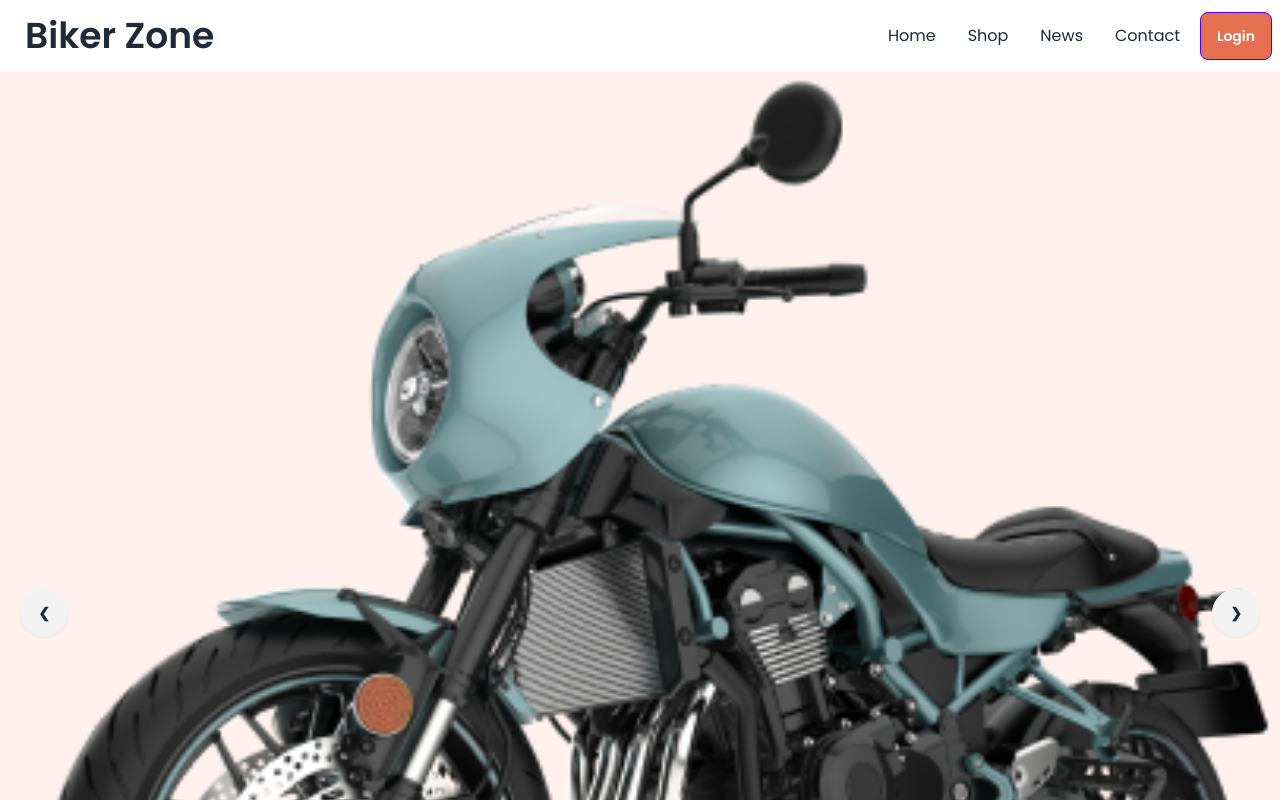
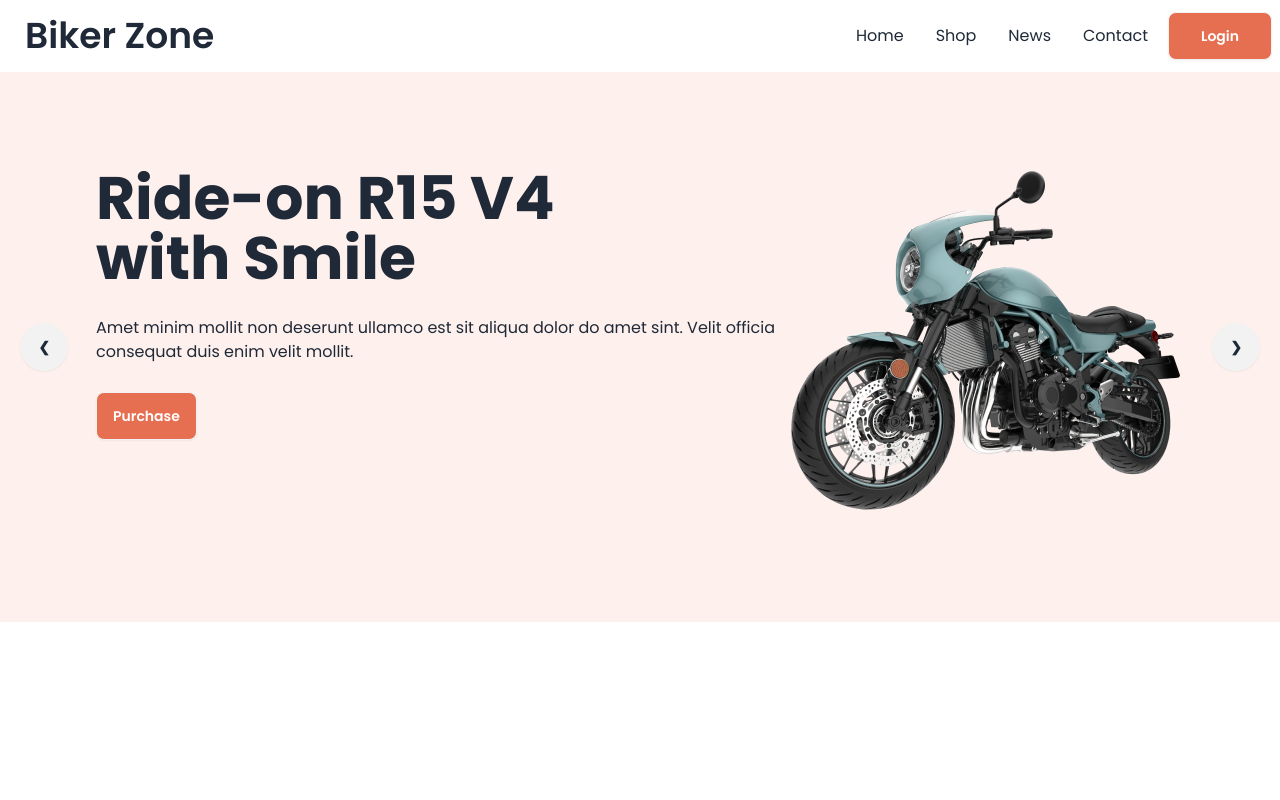
Before and after one commit to shahrukkabir/biker-zone-with-daisyui, a plain HTML site: page index.html in a window 1280 px wide. Shown: the top 800 px of the page. Drawn offline with nearby package versions, Linux system fonts and the light colour scheme.

Commit message:
slide 1 complete

```diff
--- a/index.html
+++ b/index.html
@@ -1,5 +1,5 @@
 <!DOCTYPE html>
-<html lang="en">
+<html lang="en" data-theme="light">
 <head>
     <meta charset="UTF-8">
     <meta name="viewport" content="width=device-width, initial-scale=1.0">
@@ -7,7 +7,7 @@
 <!-- tailwind and daisy ui cdn -->
 <link href="https://cdn.jsdelivr.net/npm/daisyui@4.6.0/dist/full.min.css" rel="stylesheet" type="text/css" />
 <script src="https://cdn.tailwindcss.com"></script>
-<!-- Google font popping -->
+<!-- Google font poppins -->
 <link rel="preconnect" href="https://fonts.googleapis.com">
 <link rel="preconnect" href="https://fonts.gstatic.com" crossorigin>
 <link href="https://fonts.googleapis.com/css2?family=Poppins:wght@200;300;400;500;600;700;800;900&display=swap" rel="stylesheet">
@@ -26,14 +26,15 @@
       }
     }
   </script>
+
 <!-- custom styles -->
 <style>
-    .font-poppings{
+    .font-poppins{
         font-family: 'Poppins', sans-serif;
     }
 </style>
 </head>
-<body class="font-poppings">
+<body class="font-poppins">
     <header class="md:container md:mx-auto">
         <nav>
             <div class="navbar bg-base-100">
@@ -60,16 +61,30 @@
                   </ul>
                 </div>
                 <div class="">
-                  <a class="btn btn-primary bg-bike-primary text-white">Login</a>
+                  <a class="btn px-8 bg-bike-primary text-white">Login</a>
                 </div>
               </div>
         </nav>
     </header>
+
     <!-- slider or carousel -->
-    <div class="carousel w-full bg-bike-primary-bg">
+    <div class="carousel w-full lg:h-[550px] bg-bike-primary-bg">
         <!-- slide-1 -->
-        <div id="slide1" class="carousel-item relative w-full">
-          <img src="images/slider/bike1.png" class="w-full" />
+        <div id="slide1" class="carousel-item relative w-full ">
+          <div class="flex flex-col lg:flex-row p-4 lg:p-24 ">
+            <div class="space-y-7 flex-1">
+                <h2 class="text-6xl font-bold">
+                  Ride-on R15 V4 <br>
+                  with Smile
+                </h2 flex-1>
+                <p >Amet minim mollit non deserunt ullamco
+                  est sit aliqua dolor do amet sint. Velit officia consequat duis enim velit mollit. </p>
+                <button class="btn bg-bike-primary text-white">Purchase</button>
+            </div>
+            <div>
+              <img src="images/slider/bike1.png" class="w-full" />
+            </div>
+          </div>
           <div class="absolute flex justify-between transform -translate-y-1/2 left-5 right-5 top-1/2">
             <a href="#slide4" class="btn btn-circle">❮</a>
             <a href="#slide2" class="btn btn-circle">❯</a>
@@ -100,7 +115,8 @@
           </div>
         </div>
       </div>
-    <main>
+
+    <main md:container md:mx-auto>
 
     </main>
     <footer>
```
Also changed, not shown: 1 other file.
